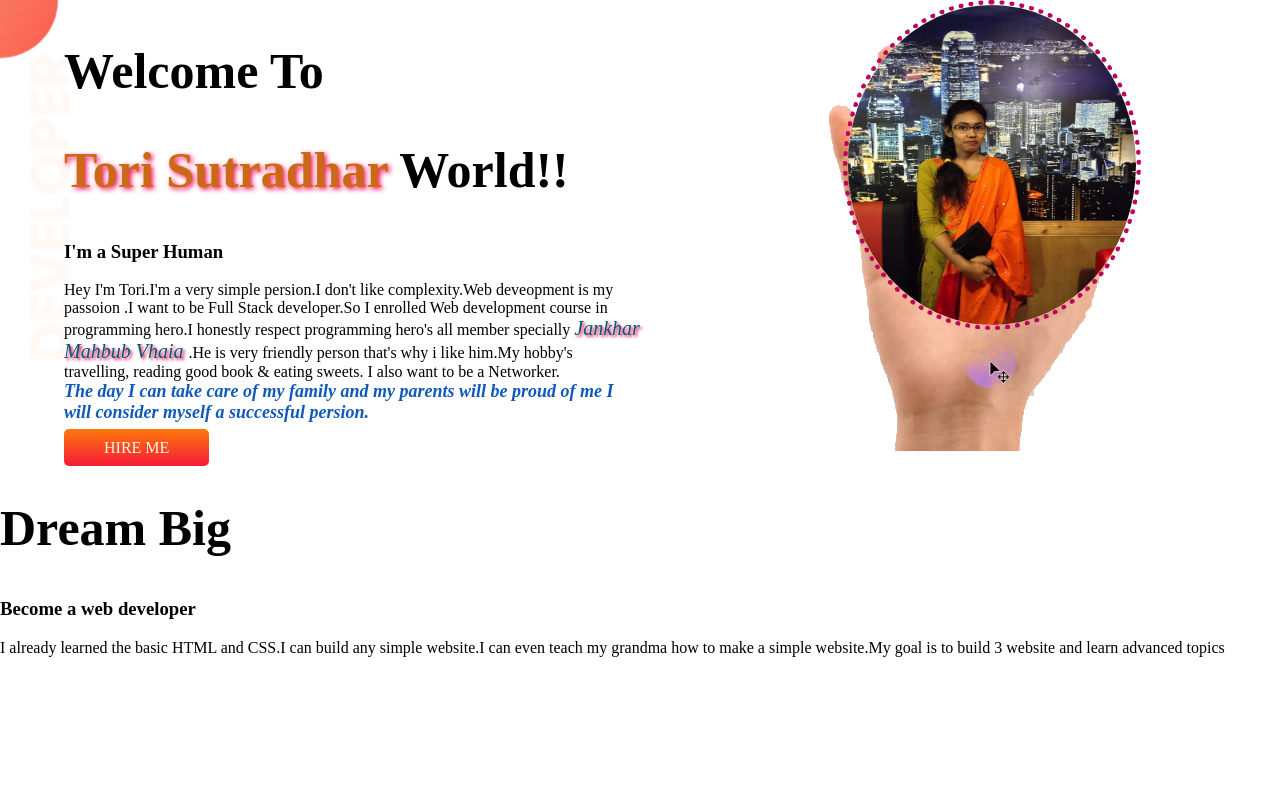
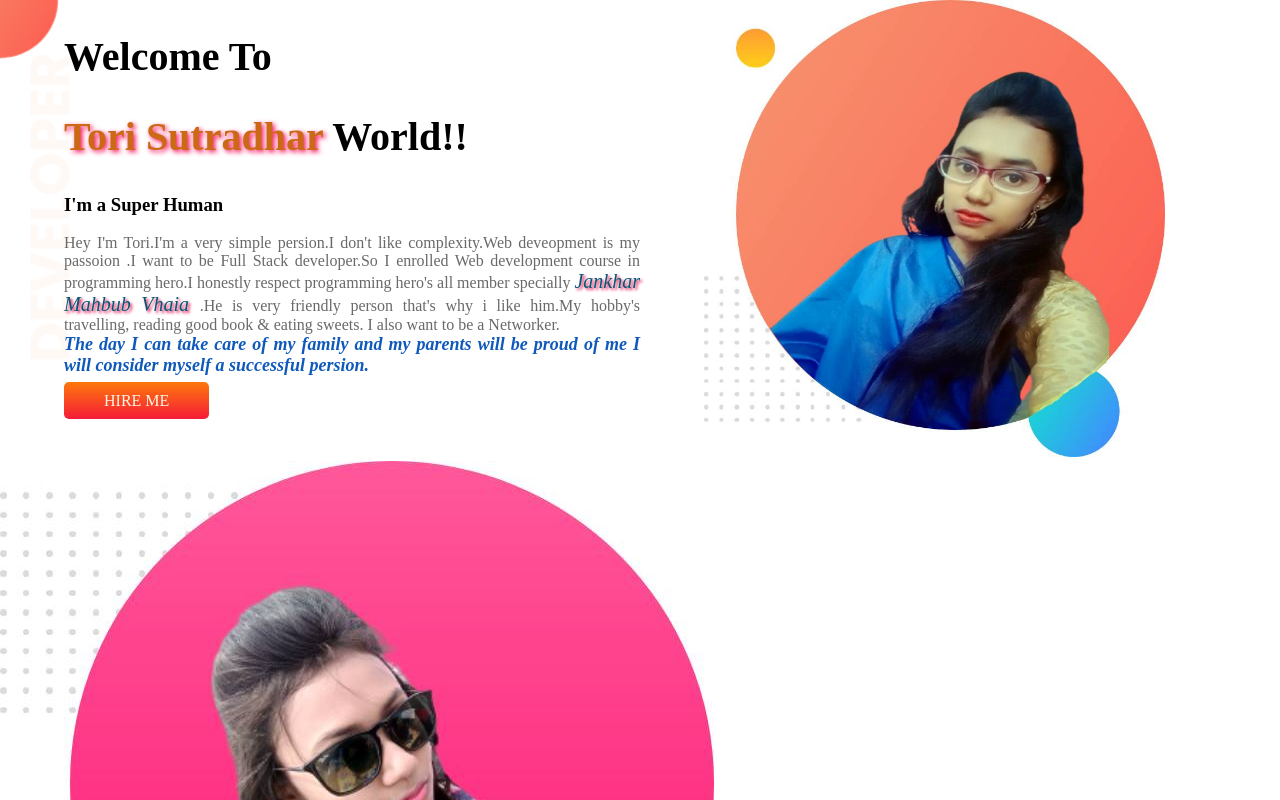
Before and after one commit to torisd560/developer-protfolio, a plain HTML site: page index.html in a window 1280 px wide. Shown: the top 800 px of the page. Drawn offline with Linux system fonts and the light colour scheme.

Commit message:
added new syle

```diff
--- a/index.html
+++ b/index.html
@@ -31,13 +31,13 @@
             </p>
             <a class="link-button" target="blank" href="https://www.facebook.com/tori.chowdhorany/">HIRE ME</a>
         </div>
-        <div class="half-width  background">
-            <img src="tori.jpg" alt="tori.com"><br>
+        <div class="half-width ">
+            <img src="images/lipi.jpg" alt="tori.com"><br>
         </div>
     </section>
     <section>
         <div>
-
+            <img src="images/tori.jpg" alt="lipi.com">
             <h1>Dream Big</h1>
             <h3>Become a web developer</h3>
             <p>I already learned the basic HTML and CSS.I can build any simple website.I can even teach my grandma how
--- a/style.css
+++ b/style.css
@@ -4,7 +4,12 @@ margin: 0;
 }
 h1{
 
-    font-size: 50px;
+    font-size: 40px;
+}
+p{
+    color: dimgrey;
+    text-align: justify;
+
 }
 .blue{
     color:rgb(204, 105, 23);
@@ -43,26 +48,15 @@ section{
 
 }
 .half-width img{
+    width: 80%;
 
-    height: 70%;
-    width: 50%;
-    border: 5px dotted rgb(189, 5, 91);
-    border-radius: 50%;
-    margin: auto;
-    display: block;
 
 
 
 
 }
-.background{
-    background-image: url(hand.png);
-    background-repeat: no-repeat;
-    background-position:center;
-    background-size: auto;
 
-}
 .top-banner{
-    background-image: url(top-banner.png);
+    background-image: url(images/top-banner.png);
     background-repeat: no-repeat;
 }
```
Also changed, not shown: images/exp-bg.png (added), images/hand.png (renamed from hand.png), images/lipi.jpg (added), images/top-banner.png (renamed from top-banner.png), images/tori.jpg (added), lipi.jpg (deleted), tori.jpg (deleted).
